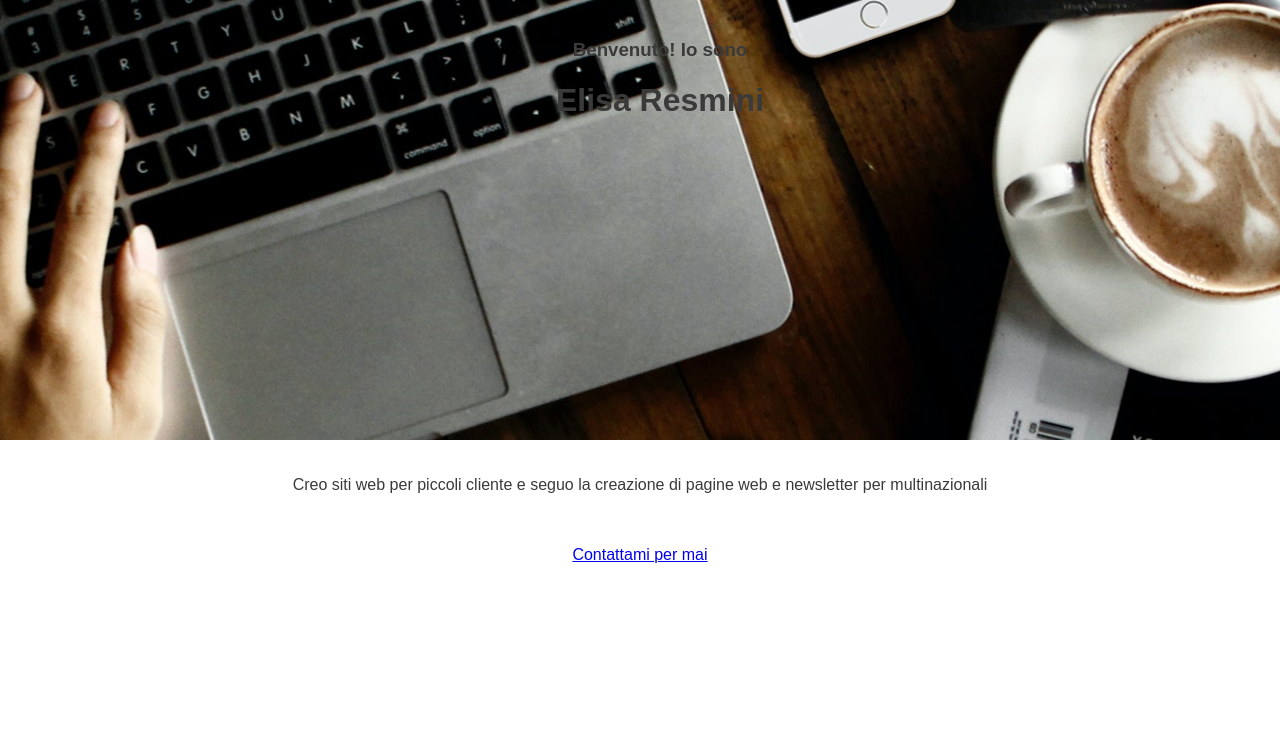
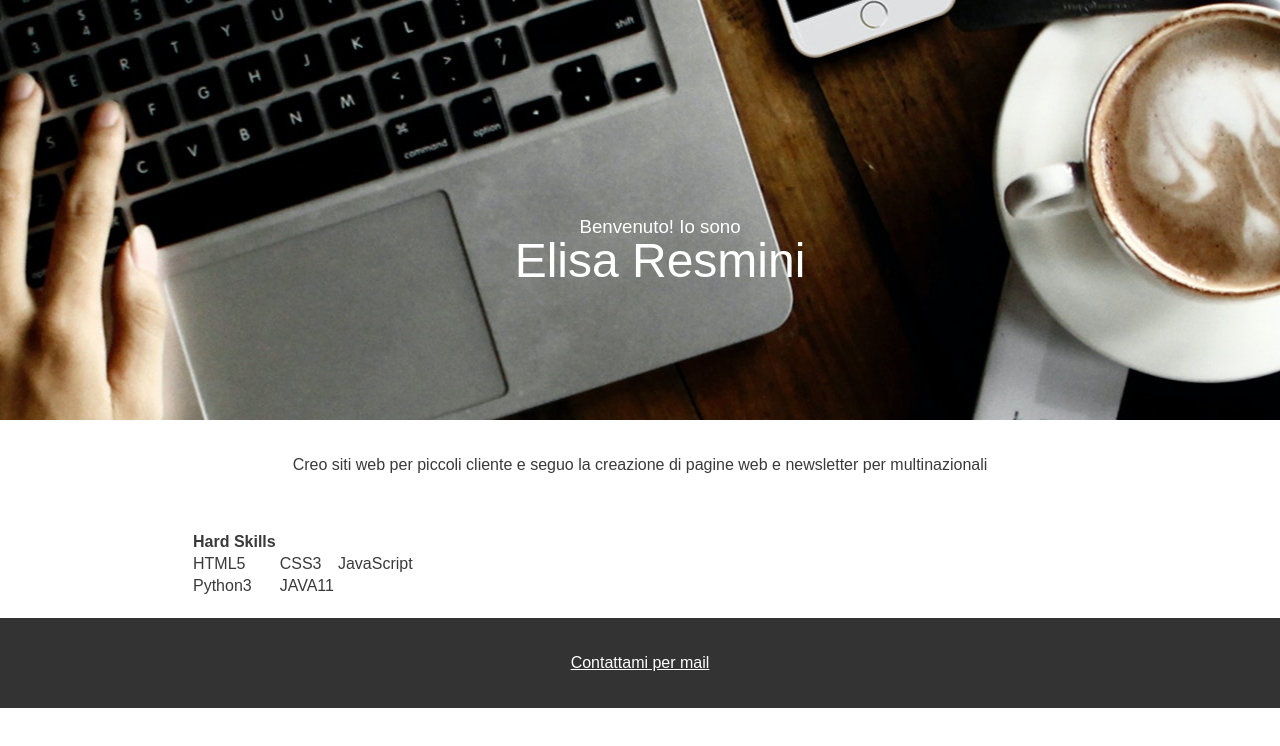
Before and after one commit to MapoDesign/mapodesign.github.io, a plain HTML site: page index.html in a window 1280 px wide. Shown: the top 746 px of the page. Drawn offline with Linux system fonts and the light colour scheme; a web font is replaced by a local one.

Commit message:
Home page css

```diff
--- a/css/main.css
+++ b/css/main.css
@@ -2,12 +2,32 @@ body {color: rgb(58, 58, 58);font-family: roboto-condensed, sans-serif; margin:
 
 #header{
     text-align: center;
-    height: 400px;
+    height: 300px;
     width: 100%;
-    background-color: rgb(187, 238, 187);
+    color: #fff;
+    background-color: #333;
     background-image: url(../img/MapoDesign-comunicazione-consulenza-digitale-slider.jpg);
     background-position: center -600px;
-    padding: 20px;
+    padding: 20px 20px 100px;
+    /* Per posizionare il testo in fondo*/
+    display: flex;
+    align-items: flex-end;
+    justify-content: center;
+}
+
+h1{
+    font-size: 3em;
+    font-weight: 500;
+    margin-block-start: -0.5em;
+}
+
+h2{
+    font-size: 2em;
+    font-weight: 500;
+}
+
+h3{
+    font-weight: 500;
 }
 
 #page{
@@ -15,6 +35,22 @@ body {color: rgb(58, 58, 58);font-family: roboto-condensed, sans-serif; margin:
     padding: 20px;
 }
 
+#table-test{
+    margin: auto;
+    width: 900px;
+    padding: 20px;
+}
+
 footer{
+    background-color: #333;
     text-align: center;
+    padding: 20px;
 }
+
+footer a {
+    color: #fff;
+}
+
+footer a:hover {
+    color: bisque;
+}
--- a/index.html
+++ b/index.html
@@ -55,15 +55,49 @@
     </head>
     <body>
         <div id="header">
-            <h3>Benvenuto! Io sono</h3>
-            <h1>Elisa Resmini</h1>
+            <div class="text-content">
+                <h3>Benvenuto! Io sono</h3>
+                <h1>Elisa Resmini</h1>
+            </div>
         </div>
 
         <div id="page">
             <p> Creo siti web per piccoli cliente e seguo la creazione di pagine web e newsletter per multinazionali</p>
         </div>
+
+        <div id="table-test">
+            <table>
+                <thead>
+                    <th>
+                        Hard Skills
+                    </th>
+                </thead>
+                <tbody>
+                    <tr>
+                        <td>
+                            HTML5
+                        </td>
+                        <td>
+                            CSS3
+                        </td>
+                        <td>
+                            JavaScript
+                        </td>
+                    </tr>
+                    <tr>
+                        <td>
+                            Python3
+                        </td>
+                        <td>
+                            JAVA11
+                        </td>
+                    </tr>
+                </tbody>
+            </table>
+        </div>
+
         <footer>
-            <p><a href="mailto:elisaresmini@gmail.com">Contattami per mai</a></p>
+            <p><a href="mailto:elisaresmini@gmail.com">Contattami per mail</a></p>
         </footer>
     </body>
 </html>
```
